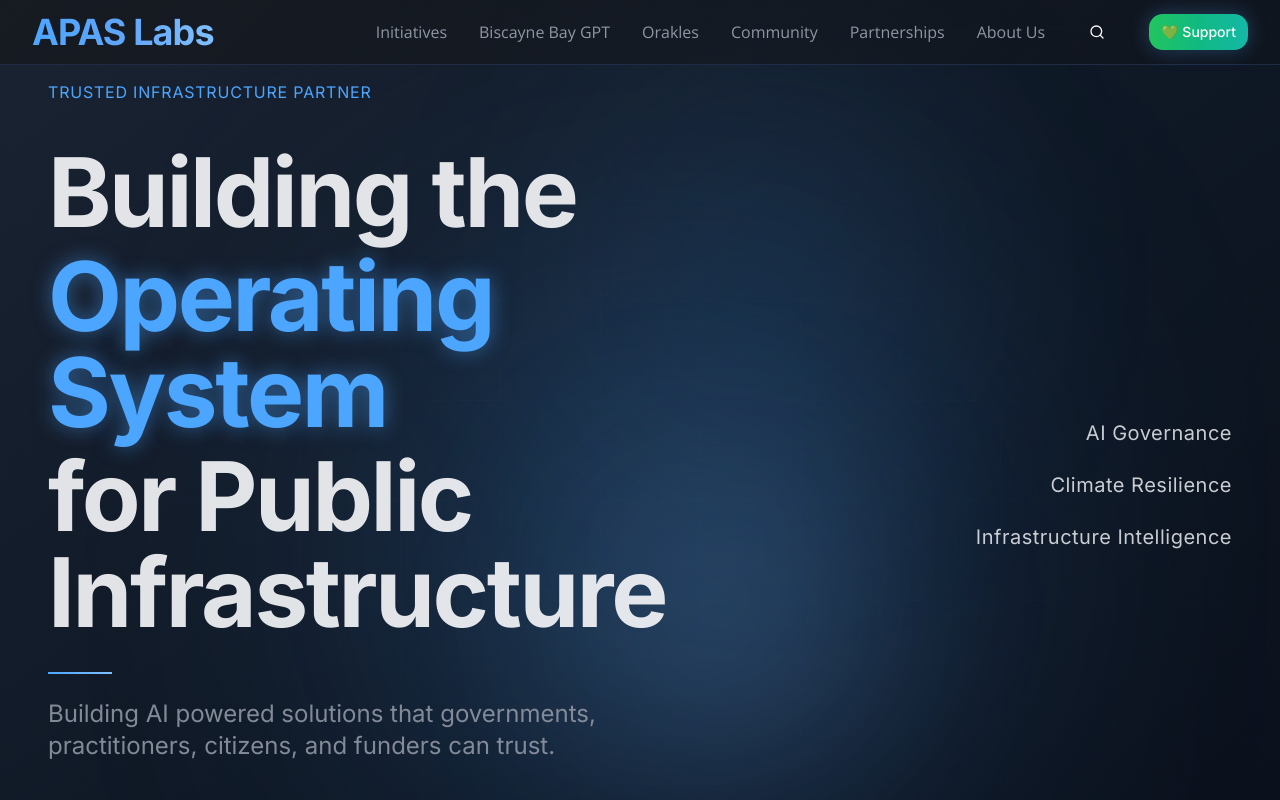
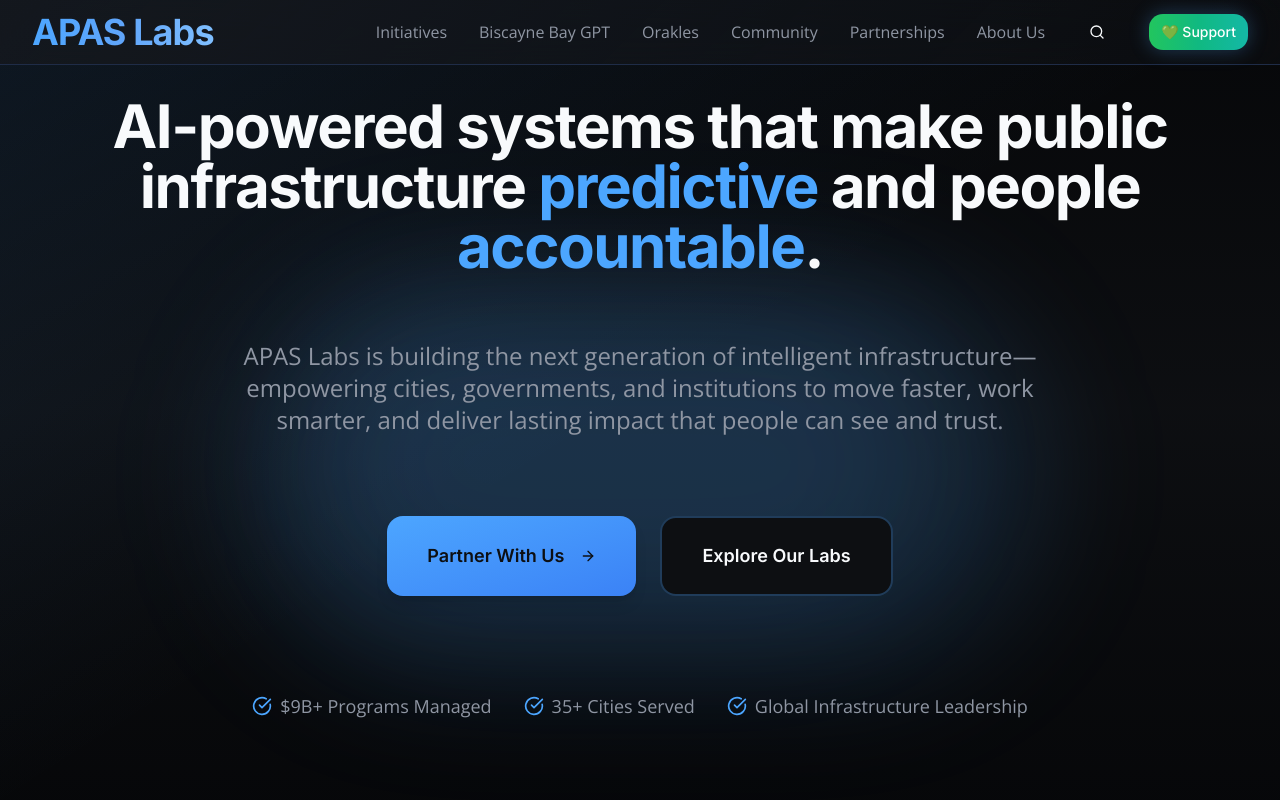
Before and after one commit to APAS2025/apaslabs, a React (Vite) app: page / in a window 1280 px wide. Shown: the top 800 px of the page. Built offline with nearby package versions, Linux system fonts and the light colour scheme.

Commit message:
Reverted to commit e0873144e1f4df4c001d98f18581168628c4a58d

```diff
--- a/src/pages/Index.tsx
+++ b/src/pages/Index.tsx
@@ -23,105 +23,70 @@ const Index = () => {
   return (
     <main className="min-h-screen bg-background-deep">
       {/* Hero Section */}
-      <section className="relative min-h-screen flex items-center overflow-hidden bg-gradient-to-br from-[#1a2332] via-[#0f1825] to-[#0a0f1a]">
-        {/* Animated Blue Glow Effects */}
-        <div className="absolute top-20 right-1/4 w-96 h-96 bg-primary/20 rounded-full blur-[120px] animate-pulse" />
-        <div className="absolute bottom-40 left-1/3 w-[500px] h-[500px] bg-primary/30 rounded-full blur-[150px] animate-float" />
-        <div className="absolute top-1/2 right-1/3 w-64 h-64 bg-primary-glow/20 rounded-full blur-[100px] animate-float-delayed" />
+      <section className="relative min-h-screen flex items-center justify-center overflow-hidden">
+        {/* Gradient background - minimalistic single color */}
+        <div className="absolute inset-0 bg-gradient-to-b from-background-deep via-background to-background-deep" />
+        <div className="absolute inset-0 bg-gradient-to-br from-primary/10 via-transparent to-primary/8" />
 
-        {/* Grid Pattern Overlay */}
-        <div className="absolute inset-0 bg-[linear-gradient(rgba(59,130,246,0.03)_1px,transparent_1px),linear-gradient(90deg,rgba(59,130,246,0.03)_1px,transparent_1px)] bg-[size:100px_100px] [mask-image:radial-gradient(ellipse_80%_50%_at_50%_50%,black,transparent)]" />
+        {/* Strategic accent glows - single color blue */}
+        <div className="absolute inset-0">
+          <div className="absolute top-1/3 left-1/2 -translate-x-1/2 w-[800px] h-[400px] bg-primary/15 rounded-full blur-3xl" />
+          <div className="absolute bottom-1/4 left-1/4 w-[600px] h-[300px] bg-primary/10 rounded-full blur-3xl" />
+        </div>
 
-        {/* Content Container */}
-        <div className="relative z-10 max-w-7xl mx-auto px-6 sm:px-8 lg:px-12 py-20 flex items-center min-h-screen">
-          <div className="w-full lg:w-2/3 space-y-8">
-            {/* Eyebrow Text */}
-            <div className="inline-block">
-              <p className="text-primary text-sm sm:text-base font-space tracking-wider uppercase mb-2 animate-fade-in">
-                Trusted Infrastructure Partner
+        <div className="relative z-10 max-w-7xl mx-auto px-4 sm:px-6 lg:px-8 text-center py-20 sm:py-24">
+          <div className="space-y-8 sm:space-y-12">
+            {/* Main headline */}
+            <div className="space-y-10 sm:space-y-16">
+              <h1 className="text-3xl sm:text-4xl md:text-5xl lg:text-6xl font-bold text-foreground leading-[1.1] tracking-tight px-2 animate-fade-in">
+                AI-powered systems that make public infrastructure{' '}
+                <span className="text-primary">
+                  <RotatingText
+                    words={['intelligent', 'resilient', 'predictive', 'proactive', 'data-driven', 'responsive']}
+                    interval={2500}
+                  />
+                </span>{' '}
+                and people{' '}
+                <span className="text-primary">
+                  <RotatingText
+                    words={['connected', 'transparent', 'accountable', 'collaborative', 'unified', 'empowered']}
+                    interval={2500}
+                  />
+                </span>.
+              </h1>
+
+              <p className="text-base sm:text-lg md:text-xl lg:text-2xl text-muted-foreground font-light max-w-4xl mx-auto leading-relaxed px-4 animate-fade-in [animation-delay:0.3s]">
+                APAS Labs is building the next generation of intelligent infrastructure—empowering cities, governments, and institutions to move faster, work smarter, and deliver lasting impact that people can see and trust.
               </p>
             </div>
 
-            {/* Main Headline */}
-            <div className="space-y-4">
-              <h1 className="text-5xl sm:text-6xl md:text-7xl lg:text-8xl font-bold font-satoshi leading-[0.95] tracking-tight animate-fade-in-scale" style={{ animationDelay: '0.1s' }}>
-                <span className="block text-foreground/90">
-                  Building the
-                </span>
-                <span className="block text-primary text-glow mt-2">
-                  Operating System
-                </span>
-                <span className="block text-foreground/90 mt-2">
-                  for Public Infrastructure
-                </span>
-              </h1>
-            </div>
-
-            {/* Subheading */}
-            <div className="max-w-2xl animate-fade-in" style={{ animationDelay: '0.3s' }}>
-              <div className="h-[2px] w-16 bg-gradient-to-r from-primary to-primary-glow mb-6" />
-              <p className="text-lg sm:text-xl md:text-2xl text-muted-foreground/90 font-space font-light leading-relaxed">
-                Building AI powered solutions that governments, practitioners, citizens, and funders can trust.
-              </p>
-            </div>
-
-            {/* CTA Buttons */}
-            <div className="flex flex-col sm:flex-row gap-4 pt-4 animate-fade-in" style={{ animationDelay: '0.5s' }}>
-              <Button
-                size="lg"
-                className="group text-sm sm:text-lg px-6 sm:px-10 py-4 sm:py-6 h-auto font-semibold bg-gradient-to-br from-primary to-blue-500 hover:from-primary-glow hover:to-blue-400 shadow-lg hover:shadow-glow active:scale-95 transition-all duration-300 min-h-[3rem]"
-                asChild
-              >
-                <Link to="/partnerships">
-                  Partner With Us
-                  <ArrowRight className="ml-2 h-4 sm:h-5 w-4 sm:w-5 group-hover:translate-x-1 transition-transform" />
-                </Link>
+            {/* CTA buttons */}
+            <div className="flex flex-col sm:flex-row gap-4 sm:gap-6 justify-center pt-4 sm:pt-8 px-4">
+              <Button size="lg" className="text-sm sm:text-lg px-6 sm:px-10 py-4 sm:py-6 h-auto font-semibold bg-gradient-to-br from-primary to-blue-500 hover:from-primary-glow hover:to-blue-400 shadow-lg active:scale-95 transition-all duration-300 min-h-[3rem]" asChild>
+                <Link to="/partnerships">Partner With Us <ArrowRight className="ml-2 h-4 sm:h-5 w-4 sm:w-5" /></Link>
               </Button>
-              <Button
-                variant="outline"
-                size="lg"
-                className="text-sm sm:text-lg px-6 sm:px-10 py-4 sm:py-6 h-auto font-semibold border-2 border-primary/30 hover:border-primary hover:bg-primary/10 active:scale-95 transition-all duration-300 min-h-[3rem]"
-                asChild
-              >
+              <Button variant="outline" size="lg" className="text-sm sm:text-lg px-6 sm:px-10 py-4 sm:py-6 h-auto font-semibold border-2 border-primary/30 hover:border-primary hover:bg-primary/10 active:scale-95 transition-all duration-300 min-h-[3rem]" asChild>
                 <Link to="/labs">Explore Our Labs</Link>
               </Button>
             </div>
 
-            {/* Services List - Mobile */}
-            <div className="lg:hidden pt-8 space-y-3 text-left animate-fade-in" style={{ animationDelay: '0.7s' }}>
-              <div className="text-foreground/80 text-base sm:text-lg font-space tracking-wide hover:text-primary transition-colors cursor-pointer">
-                AI Governance
+            {/* Trust indicators */}
+            <div className="pt-12 flex flex-wrap items-center justify-center gap-8 text-base md:text-lg text-muted-foreground">
+              <div className="flex items-center gap-2">
+                <CheckCircle className="h-5 w-5 text-primary" />
+                <span>$9B+ Programs Managed</span>
               </div>
-              <div className="text-foreground/80 text-base sm:text-lg font-space tracking-wide hover:text-primary transition-colors cursor-pointer">
-                Climate Resilience
+              <div className="flex items-center gap-2">
+                <CheckCircle className="h-5 w-5 text-primary" />
+                <span>35+ Cities Served</span>
               </div>
-              <div className="text-foreground/80 text-base sm:text-lg font-space tracking-wide hover:text-primary transition-colors cursor-pointer">
-                Infrastructure Intelligence
+              <div className="flex items-center gap-2">
+                <CheckCircle className="h-5 w-5 text-primary" />
+                <span>Global Infrastructure Leadership</span>
               </div>
             </div>
           </div>
-
-          {/* Right Side Services - Desktop Only */}
-          <div className="hidden lg:flex lg:w-1/3 flex-col items-end justify-center space-y-6 animate-fade-in" style={{ animationDelay: '0.7s' }}>
-            <div className="text-foreground/80 text-xl font-space tracking-wide hover:text-primary transition-colors cursor-pointer hover:translate-x-[-4px] duration-300">
-              AI Governance
-            </div>
-            <div className="text-foreground/80 text-xl font-space tracking-wide hover:text-primary transition-colors cursor-pointer hover:translate-x-[-4px] duration-300">
-              Climate Resilience
-            </div>
-            <div className="text-foreground/80 text-xl font-space tracking-wide hover:text-primary transition-colors cursor-pointer hover:translate-x-[-4px] duration-300">
-              Infrastructure Intelligence
-            </div>
-          </div>
         </div>
-
-        {/* Bottom Gradient Fade */}
-        <div className="absolute bottom-0 left-0 right-0 h-32 bg-gradient-to-t from-background via-background/80 to-transparent z-20" />
-
-        {/* Subtle Particles */}
-        <div className="absolute top-1/4 left-1/4 w-2 h-2 bg-primary/40 rounded-full animate-ping" style={{ animationDelay: '0s' }} />
-        <div className="absolute top-2/3 left-1/2 w-1.5 h-1.5 bg-primary/30 rounded-full animate-ping" style={{ animationDelay: '1s' }} />
-        <div className="absolute top-1/3 right-1/4 w-1 h-1 bg-primary-glow/40 rounded-full animate-ping" style={{ animationDelay: '2s' }} />
       </section>
 
       {/* Why We Exist - The Challenge */}
```
